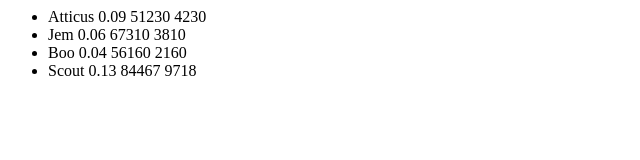
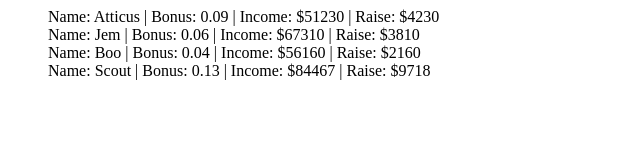
Before and after one commit to dgamberg/solo_2_using_objects, a plain HTML site: page index.html in a window 1280 px wide. Shown: the whole page, without its empty margins (0-640 px from the left). Drawn offline with Linux system fonts and the light colour scheme.

Commit message:
updated output

```diff
--- a/index.html
+++ b/index.html
@@ -5,7 +5,11 @@
     <meta name="description" content="Webpage">
 
 
-
+    <style>
+    	li{
+    		list-style-type: none;
+    	}
+    </style>
   </head>
 
   <body>
--- a/solo_script.js
+++ b/solo_script.js
@@ -40,7 +40,7 @@ position = document.getElementById('content');
 for(var i = 0; i < array.length; i++){
 	array[i] = calculateSTI(array[i]);
  	newEl = document.createElement('li');
-	newText = document.createTextNode(array[i].name + " " + array[i].bonus + " " +  array[i].adjustedIncome + " " + array[i].basePercent);
+	newText = document.createTextNode("Name: " + array[i].name + " | Bonus: " + array[i].bonus + " | Income: $" +  array[i].adjustedIncome + " | Raise: $" + array[i].basePercent);
 	newEl.appendChild(newText);
 	position.appendChild(newEl);
 }
```
